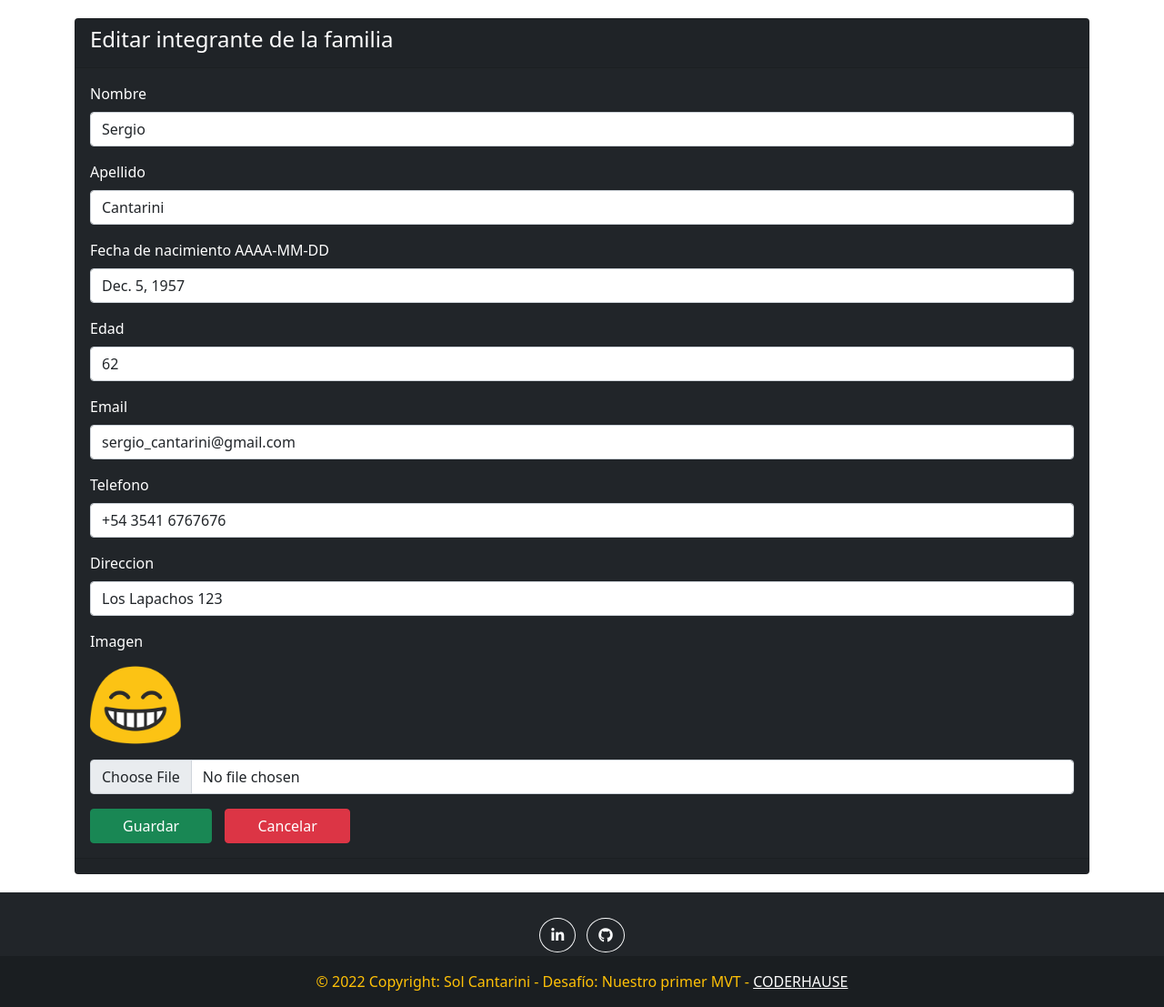
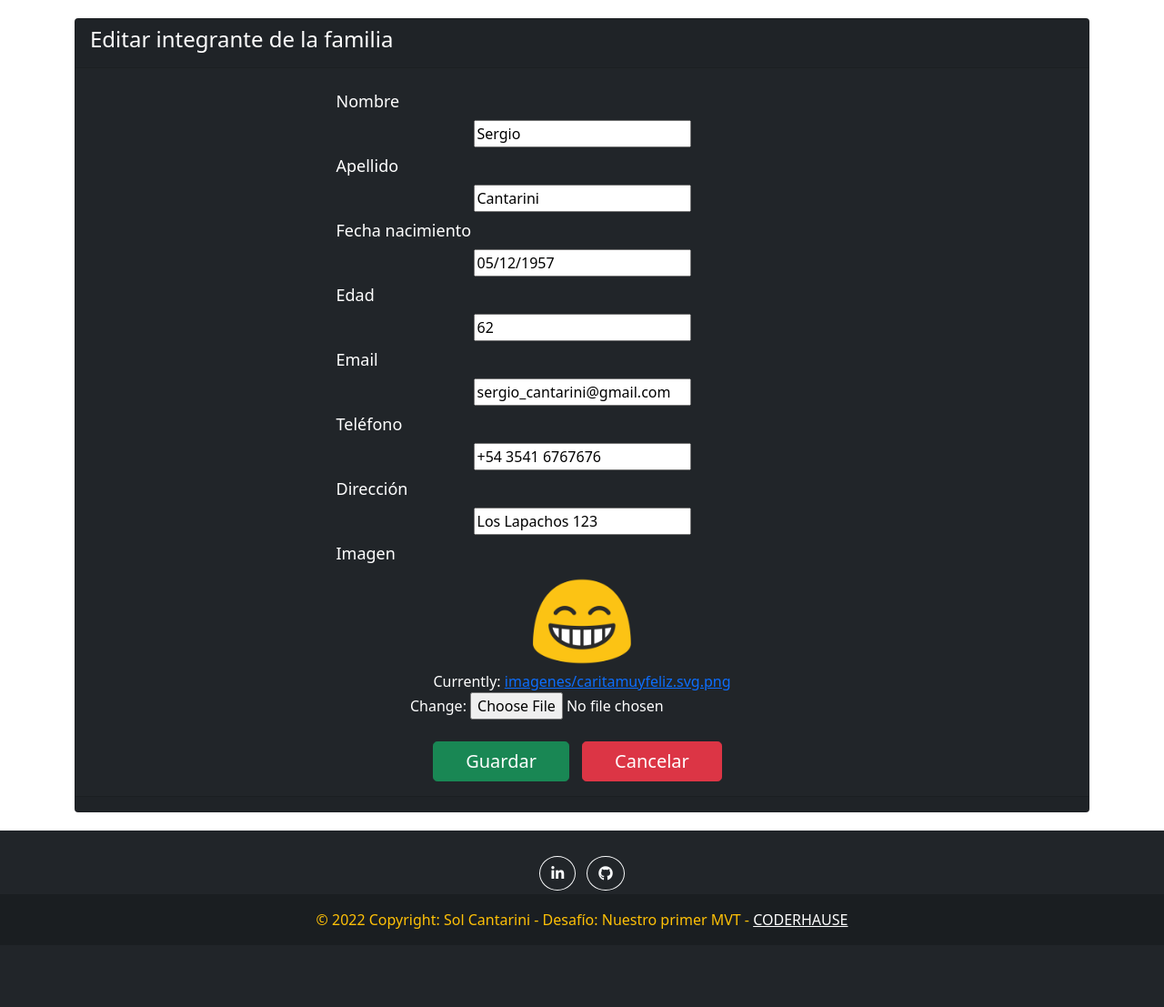
Before and after one commit to cantariniSol/Proyecto_Familia, a Django app: page /familia/editar_familiar/1 in a window 1280 px wide. Shown: the part 56-1163 px from the top of the page at 91% size. After the commit the page ends 1077 px from the top, so only its background shows below. Run offline with Django 4.2, Linux system fonts and the light colour scheme; data comes from the database, SQL or seed files in the repository; both versions use the stored data as it was after the commit; parts of the project's set-up code (start-up, migrations or seed data) failed here and were passed over.

Commit message:
Cambios en form.html y forms.py

```diff
--- a/familia/forms.py
+++ b/familia/forms.py
@@ -1,8 +1,29 @@
+
 from django import forms
 from .models import Familia
-
 class FamiliaForm(forms.ModelForm):
+#La clase Meta le dice al formulario que es la clase FamiliaForms cómo comportarse
     class Meta:
         model = Familia
-        # fields = ['id', 'nombre', 'apellido', 'fecha_nacimiento', 'edad', 'email', 'telefono', 'direccion', 'imagen']
+        #fields = ['id', 'nombre', 'apellido', 'fecha_nacimiento', 'edad', 'email', 'telefono', 'direccion', 'imagen']
         fields = '__all__'
+
+        labels = {
+            'nombre': 'Nombre',
+            'apellido': 'Apellido',
+            'fecha_nacimiento': 'Fecha nacimiento',
+            'edad': 'Edad',
+            'email': 'Email',
+            'telefono': 'Teléfono',
+            'direccion': 'Dirección',
+            'imagen': 'Imagen'
+        }
+        widgets = {
+            'nombre': forms.TextInput(attrs={'placeholder': 'Nombre'}),
+            'apellido': forms.TextInput(attrs={'placeholder': 'Apellido'}),
+            'fecha_nacimiento': forms.DateInput(attrs={'placeholder': 'Fecha nacimiento'}),
+            'edad': forms.TextInput(attrs={'placeholder': 'Edad'}),
+            'email': forms.EmailInput(attrs={'placeholder': 'Email'}),
+            'telefono': forms.TextInput(attrs={'placeholder': 'Teléfono'}),
+            'direccion': forms.TextInput(attrs={'placeholder': 'Dirección'}),
+        }
--- a/familia/model.py
+++ /dev/null
@@ -1 +0,0 @@
-from django.db import models
--- a/familia/models.py
+++ b/familia/models.py
@@ -6,11 +6,11 @@ class Familia(models.Model):
     id = models.AutoField(primary_key=True)
     nombre = models.CharField(max_length=45, verbose_name='Nombre')
     apellido = models.CharField(max_length=45, verbose_name='Apellido')
-    fecha_nacimiento = models.DateField(verbose_name='fecha de nacimiento AAAA-MM-DD')
+    fecha_nacimiento = models.DateField(verbose_name='Fecha de nacimiento')
     edad = models.IntegerField(verbose_name='Edad')
     email = models.EmailField(verbose_name='Email')
-    telefono = models.CharField(max_length=16, verbose_name='Telefono')
-    direccion = models.CharField(max_length=60, verbose_name='Direccion')
+    telefono = models.CharField(max_length=16, verbose_name='Teléfono')
+    direccion = models.CharField(max_length=60, verbose_name='Dirección')
     imagen = models.ImageField(upload_to='imagenes/', null=True)
 
     # Configuaración para mostrar la información en el administrador
--- a/familia/templates/familia/familia.html
+++ b/familia/templates/familia/familia.html
@@ -30,7 +30,7 @@
                 <tr>
                     <td>{{integrante.nombre}}</td>
                     <td>{{integrante.apellido}}</td>
-                    <td>{{integrante.fecha_nacimiento}}</td>
+                    <td>{{integrante.fecha_nacimiento | date:'d/m/Y'}}</td>
                     <td>{{integrante.edad}}</td>
                     <td>{{integrante.email}}</td>
                     <td>{{integrante.telefono}}</td>
--- a/familia/templates/familia/form.html
+++ b/familia/templates/familia/form.html
@@ -1,35 +1,30 @@
-<form enctype="multipart/form-data" method="post" >
-    <!--LAVE DEL FORMULARIO-->
-    {% csrf_token %}
-
-    {% for campo in formulario %}
-    <div class="mb-3" >
-        <label for="" class="form-label">{{campo.label}}</label>
-
+<center>
+ <form enctype="multipart/form-data" method="post">
+<!--LAVE DEL FORMULARIO-->
+{% csrf_token %}
+{% for campo in formulario %}
+    <div class="form-group">
+        <label for="" class="col-sm-6 col-form-label" style="font-size:18px; text-align: left">{{campo.label}}</label>
         {% if campo.field.widget.input_type == 'file' and campo.value %}
         <br>
-        <img src="{{MEDIA_URL}}/imagenes/{{campo.value}}" width="100" height="100" alt="Imagen de familiar"
+        <img src="{{MEDIA_URL}}/imagenes/{{campo.value}}" style="width:10%; height:15%" alt="Imagen de familiar"
             style="border-radius: 10px; margin-bottom: 10px">
         <br>
         {% endif%}
+        <div class="col-sm-6 ">
+            {{campo}}
+        </div>
+        <!-- <div class="col-sm-6 alert-danger" style="border-radius:10px; margin-top: 3px; text-align: left">
+           {{campo.errors}}
+        </div> -->
+    </div>
 
 
-        <input
-            type="{{campo.field.widget.input_type}}"
-            class="form-control"
-            name="{{campo.name}}"
-            id=""
-            aria-describedby="helpId"
-            placeholder="{{ campo.label}}"
-            value="{{campo.value | default:' '}}"
-        />
 
-    </div>
-
-    <div class="col-2 alert-warning" style="border-radius:10px"> {{campo.errors}} </div>
-
-    {% endfor %}
-
-    <input name="" id="" class="btn btn-success" type="submit" value="Guardar" style="margin-right:10px; padding:6px 35px">
-    <a name="" id="" class="btn btn-danger" href="{% url 'familia' %}" role="button" style="margin-right:10px; padding:6px 35px">Cancelar</a>
+{% endfor %}
+<br>
+<input name="" id="" class="btn btn-lg btn-success" type="submit" value="Guardar" style="margin-right:10px; padding:6px 35px">
+<a name="" id="" class="btn  btn-lg  btn-danger" href="{% url 'familia' %}" role="button"
+    style="margin-right:10px; padding:6px 35px">Cancelar</a>
 </form>
+</center>
--- a/familia/views.py
+++ b/familia/views.py
@@ -1,6 +1,7 @@
 from django.shortcuts import redirect, render
 from .models import Familia
 from .forms import FamiliaForm
+from datetime import datetime
 # Create your views here.
 
 #Vista Inicio
@@ -15,6 +16,7 @@ def familia(request):
 
 def crear_familiar(request):
     formulario = FamiliaForm(request.POST or None, request.FILES or None)
+
     if formulario.is_valid():
         formulario.save()
         return redirect('familia')
```
Also changed, not shown: ProyectoFamilia/settings.py (+5 -3 lines), db.sqlite3, familia/migrations/0004_alter_familia_fecha_nacimiento.py (added), familia/migrations/0005_alter_familia_apellido_alter_familia_direccion_and_more.py (added), familia/migrations/0006_alter_familia_apellido_alter_familia_direccion_and_more.py (added), imagenes/caritaenamorada.svg.png (added).
